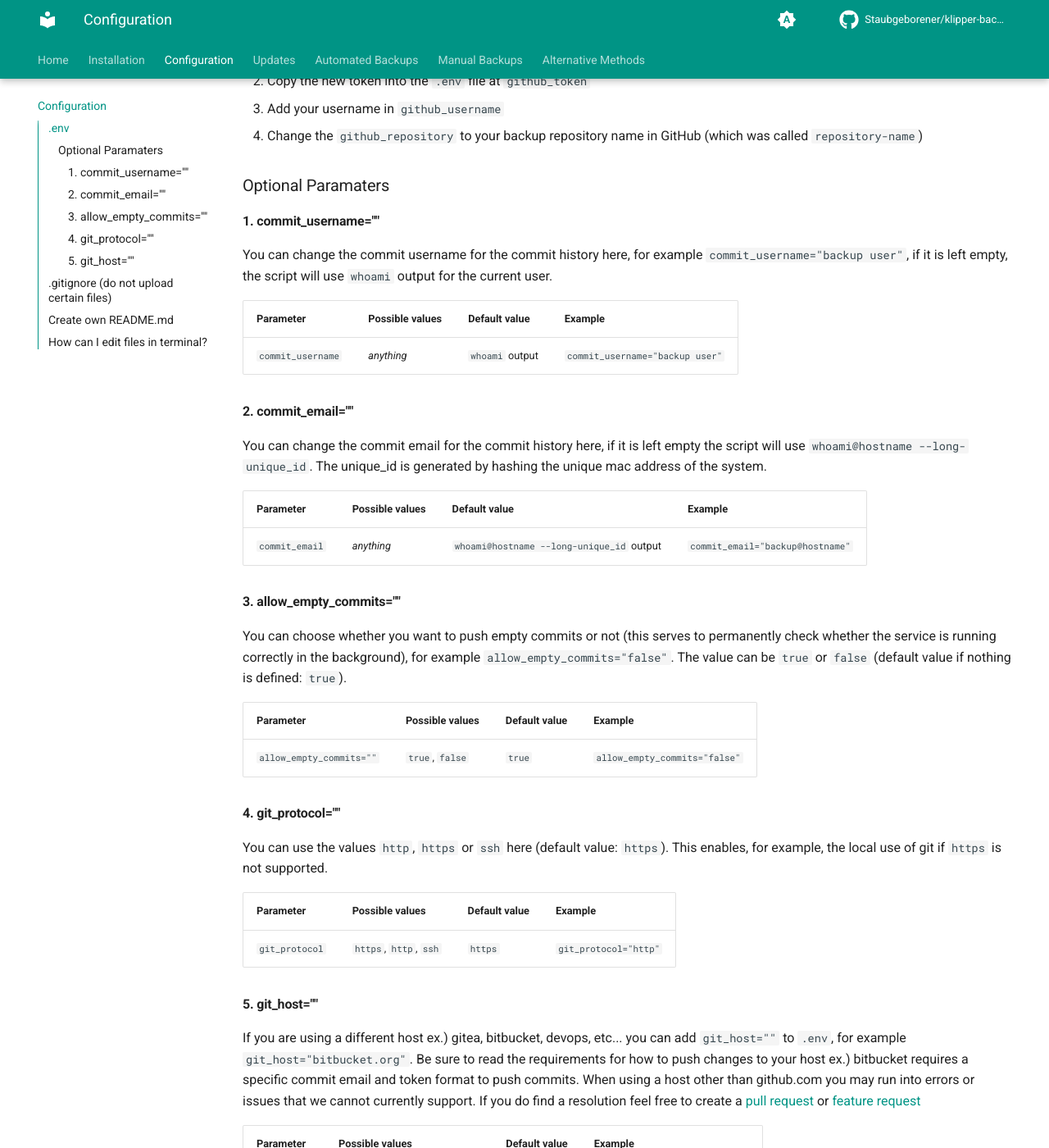
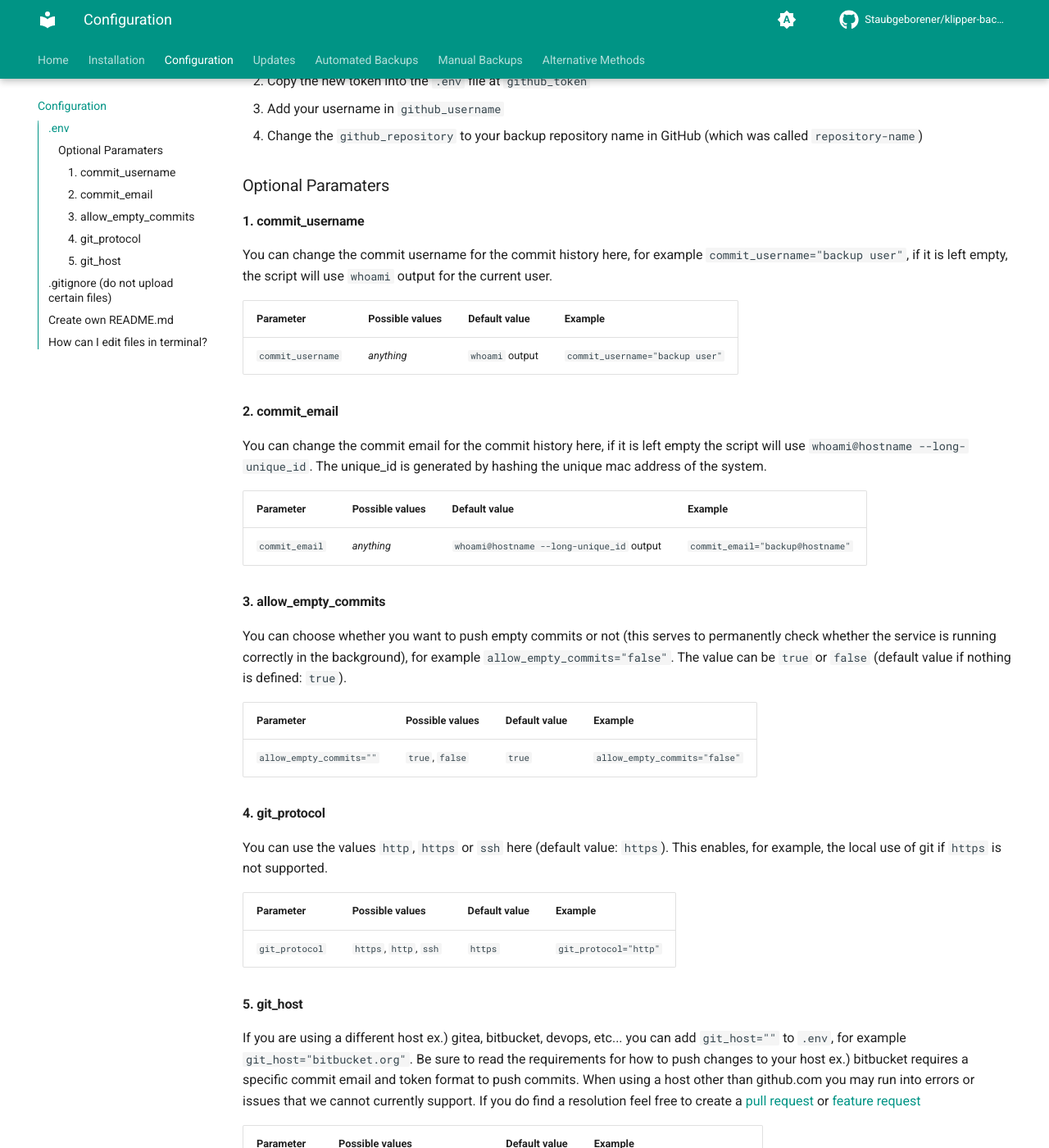
Before and after one commit to Staubgeborener/Klipper-Backup, an MkDocs documentation site: the page built from docs/configuration.md, in a window 1280 px wide and 1400 px high, scrolled down 412 px. Shown: the whole window at 82% size. Built offline with MkDocs 1.6.1 and Material for MkDocs 9.7.7, drawn with Linux system fonts in a browser that asks for light colours; comment, search, counter and statistics services are not loaded.

```diff
--- a/docs/configuration.md
+++ b/docs/configuration.md
@@ -10,35 +10,35 @@ Now you need your [GitHub token](installation.md#create-github-token). This shou
 4. Change the `github_repository` to your backup repository name in GitHub (which was called `repository-name`)
 
 ### Optional Paramaters
-#### 1. commit_username=""
+#### 1. commit_username
 You can change the commit username for the commit history here, for example `commit_username="backup user"`, if it is left empty, the script will use `whoami` output for the current user.
 
 | Parameter         | Possible values | Default value   | Example                         |
 | ----------------- | --------------- |-----------------|-------------------------------- |
 | `commit_username` | *anything*      | `whoami` output | `commit_username="backup user"` |
 
-#### 2. commit_email=""
+#### 2. commit_email
 You can change the commit email for the commit history here, if it is left empty the script will use `whoami@hostname --long-unique_id`. The unique_id is generated by hashing the unique mac address of the system.
 
 | Parameter      | Possible values | Default value                             | Example                          |
 | -------------- | --------------- |------------------------------------------ | -------------------------------- |
 | `commit_email` | *anything*      | `whoami@hostname --long-unique_id` output | `commit_email="backup@hostname"` |
 
-#### 3. allow_empty_commits=""
+#### 3. allow_empty_commits
 You can choose whether you want to push empty commits or not (this serves to permanently check whether the service is running correctly in the background), for example `allow_empty_commits="false"`. The value can be `true` or `false` (default value if nothing is defined: `true`).
 
 | Parameter                | Possible values | Default value | Example                       |
 | ------------------------ | --------------- |---------------|------------------------------ |
 | `allow_empty_commits=""` | `true`, `false` | `true `       | `allow_empty_commits="false"` |
 
-#### 4. git_protocol=""
+#### 4. git_protocol
 You can use the values `http`, `https` or `ssh` here (default value: `https`). This enables, for example, the local use of git if `https` is not supported.
 
 | Parameter      | Possible values        | Default value | Example              |
 | -------------- | -----------------------|---------------|--------------------- |
 | `git_protocol` | `https`, `http`, `ssh` | `https`       | `git_protocol="http"` |
 
-#### 5. git_host=""
+#### 5. git_host
 If you are using a different host ex.) gitea, bitbucket, devops, etc... you can add `git_host=""` to `.env`, for example `git_host="bitbucket.org"`. Be sure to read the requirements for how to push changes to your host ex.) bitbucket requires a specific commit email and token format to push commits. When using a host other than github.com you may run into errors or issues that we cannot currently support. If you do find a resolution feel free to create a [pull request](https://github.com/Staubgeborener/klipper-backup/pulls){:target="_blank"} or [feature request](https://github.com/Staubgeborener/klipper-backup/issues/new?assignees=&labels=feature+request&projects=&template=feature_request.yml){:target="_blank"}
 
 | Parameter  | Possible values                   | Default value | Example                       |
```
